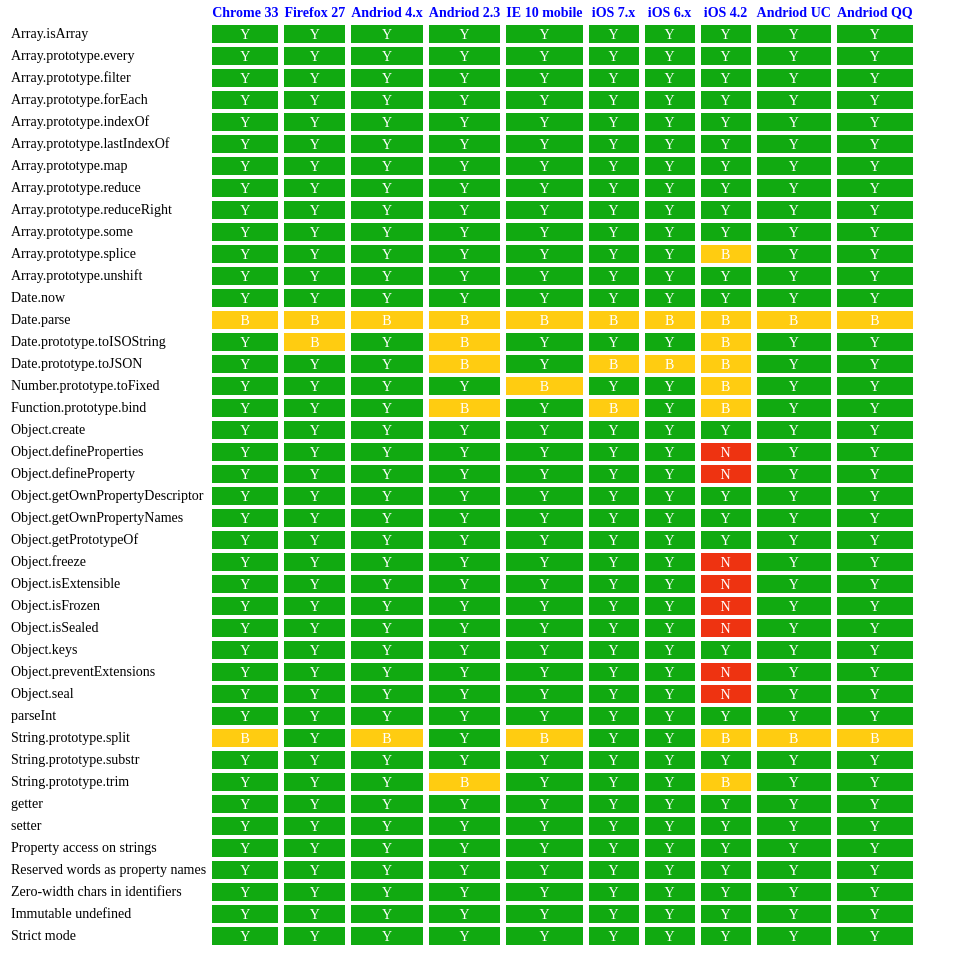
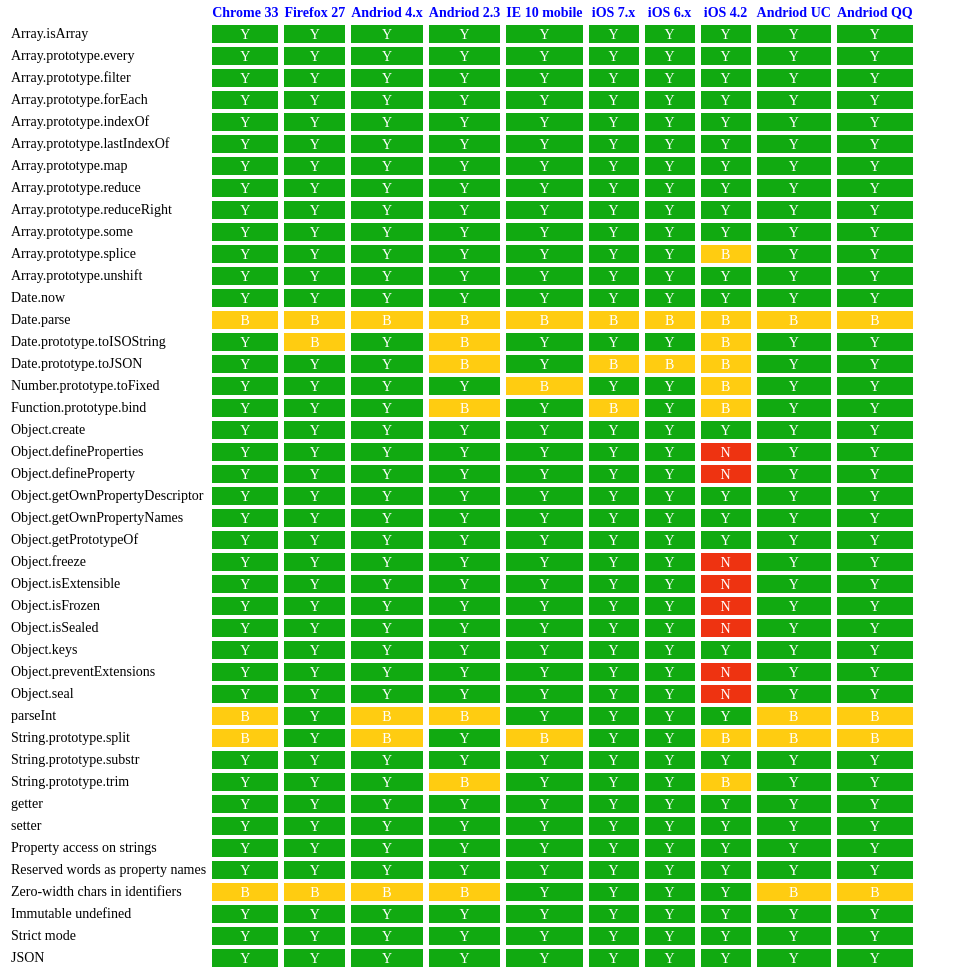
Before and after one commit to animajs/es5-compact, a plain HTML site: page index.html in a window 1280 px wide. Shown: the part 285-1262 px from the top of the page, without its empty margins (0-965 px from the left). Before the commit the page ends 1240 px from the top, so only its background shows below. Drawn offline with Linux system fonts and the light colour scheme.

Commit message:
add global

```diff
--- a/index.html
+++ b/index.html
@@ -459,16 +459,16 @@
     </tr>
     <tr>
       <td>parseInt</td>
+      <td><span class="b">B</span></td>
+      <td><span>Y</span></td>
+      <td><span class="b">B</span></td>
+      <td><span class="b">B</span></td>
       <td><span>Y</span></td>
       <td><span>Y</span></td>
       <td><span>Y</span></td>
       <td><span>Y</span></td>
-      <td><span>Y</span></td>
-      <td><span>Y</span></td>
-      <td><span>Y</span></td>
-      <td><span>Y</span></td>
-      <td><span>Y</span></td>
-      <td><span>Y</span></td>
+      <td><span class="b">B</span></td>
+      <td><span class="b">B</span></td>
     </tr>
     <tr>
       <td>String.prototype.split</td>
@@ -563,16 +563,16 @@
     </tr>
     <tr>
       <td>Zero-width chars in identifiers</td>
+      <td><span class="b">B</span></td>
+      <td><span class="b">B</span></td>
+      <td><span class="b">B</span></td>
+      <td><span class="b">B</span></td>
       <td><span>Y</span></td>
       <td><span>Y</span></td>
       <td><span>Y</span></td>
       <td><span>Y</span></td>
-      <td><span>Y</span></td>
-      <td><span>Y</span></td>
-      <td><span>Y</span></td>
-      <td><span>Y</span></td>
-      <td><span>Y</span></td>
-      <td><span>Y</span></td>
+      <td><span class="b">B</span></td>
+      <td><span class="b">B</span></td>
     </tr>
     <tr>
       <td>Immutable undefined</td>
@@ -600,6 +600,19 @@
       <td><span>Y</span></td>
       <td><span>Y</span></td>
     </tr>
+    <tr>
+      <td>JSON</td>
+      <td><span>Y</span></td>
+      <td><span>Y</span></td>
+      <td><span>Y</span></td>
+      <td><span>Y</span></td>
+      <td><span>Y</span></td>
+      <td><span>Y</span></td>
+      <td><span>Y</span></td>
+      <td><span>Y</span></td>
+      <td><span>Y</span></td>
+      <td><span>Y</span></td>
+    </tr>
   </tbody>
 </table>
 <script src="jquery-2.1.0.min.js"></script>
```
Also changed, not shown: tests/anima.html (+1 -0 lines), tests/fix.html (+1 -0 lines), tests/index.html (+1 -0 lines), tests/spec/s-global.js (+20 -0 lines).
